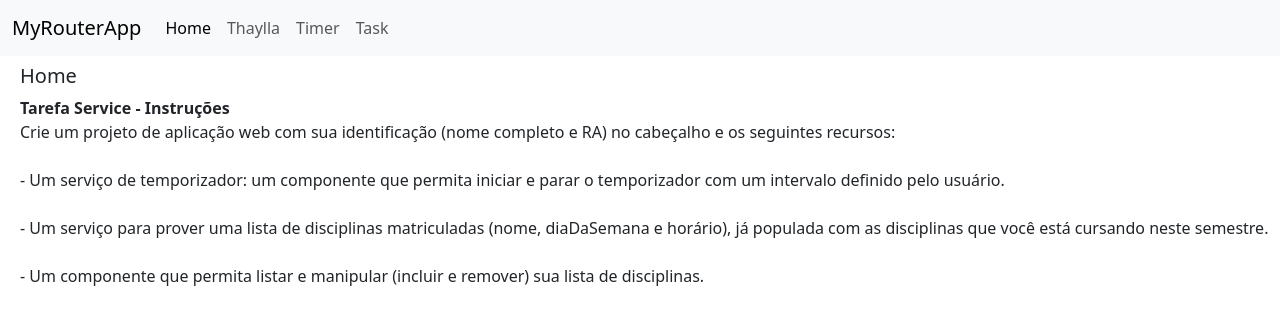
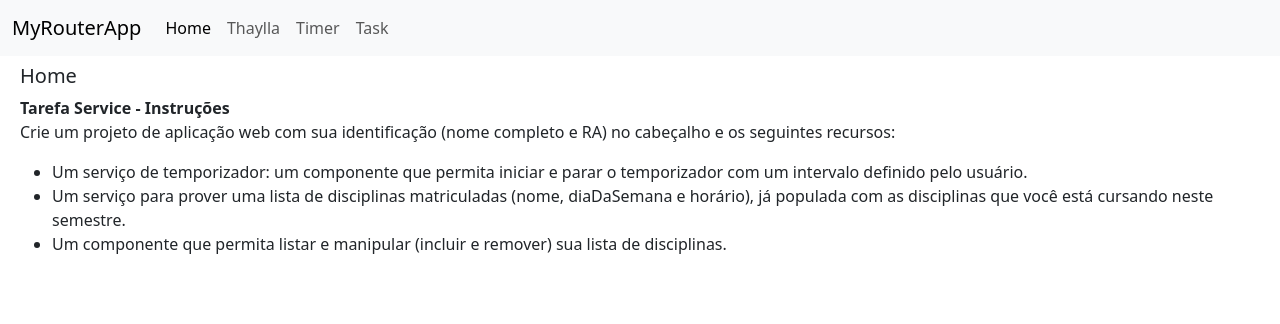
Before and after one commit to thayllaa/MyServiceApp, an Angular app: page / in a window 1280 px wide. Shown: the top 324 px of the page. Built offline with nearby package versions, Linux system fonts and the light colour scheme.

Commit message:
1 file modified

```diff
--- a/src/app/home/home.component.html
+++ b/src/app/home/home.component.html
@@ -1,9 +1,9 @@
 <h5>Home</h5>
 <p>
   <strong> Tarefa Service - Instruções </strong><br>
-  Crie um projeto de aplicação web com sua identificação (nome completo e RA) no cabeçalho e os seguintes recursos:
-  <br>
-  <br>- Um serviço de temporizador: um componente que permita iniciar e parar o temporizador com um intervalo definido pelo usuário.<br>
-  <br>- Um serviço para prover uma lista de disciplinas matriculadas (nome, diaDaSemana e horário), já populada com as disciplinas que você está cursando neste semestre.<br>
-  <br>- Um componente que permita listar e manipular (incluir e remover) sua lista de disciplinas.
-  </p>
+  Crie um projeto de aplicação web com sua identificação (nome completo e RA) no cabeçalho e os seguintes recursos: </p>
+  <ul>
+    <li> Um serviço de temporizador: um componente que permita iniciar e parar o temporizador com um intervalo definido pelo usuário. </li>
+    <li> Um serviço para prover uma lista de disciplinas matriculadas (nome, diaDaSemana e horário), já populada com as disciplinas que você está cursando neste semestre. </li>
+    <li> Um componente que permita listar e manipular (incluir e remover) sua lista de disciplinas. </li>
+  </ul>
```
